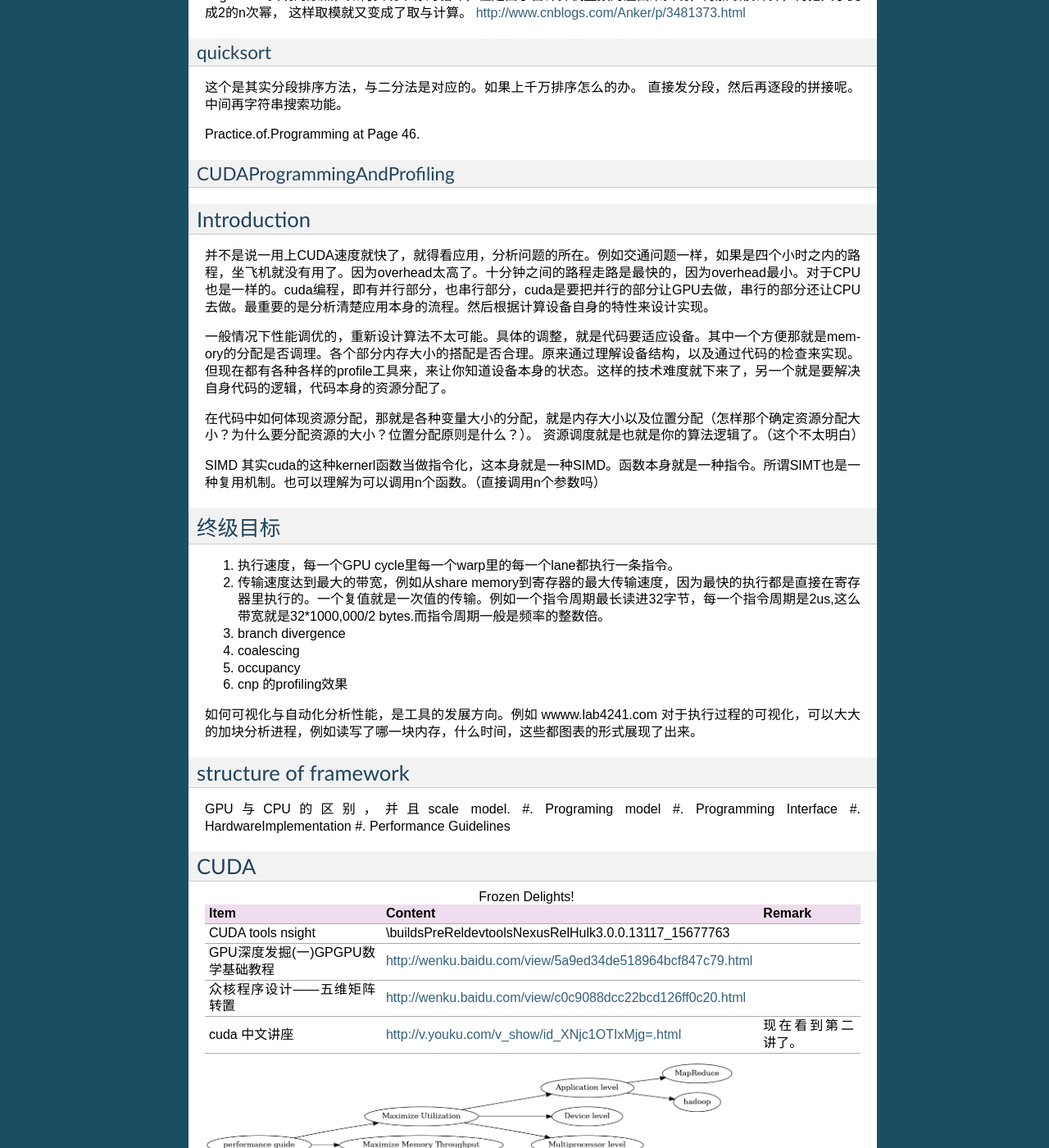
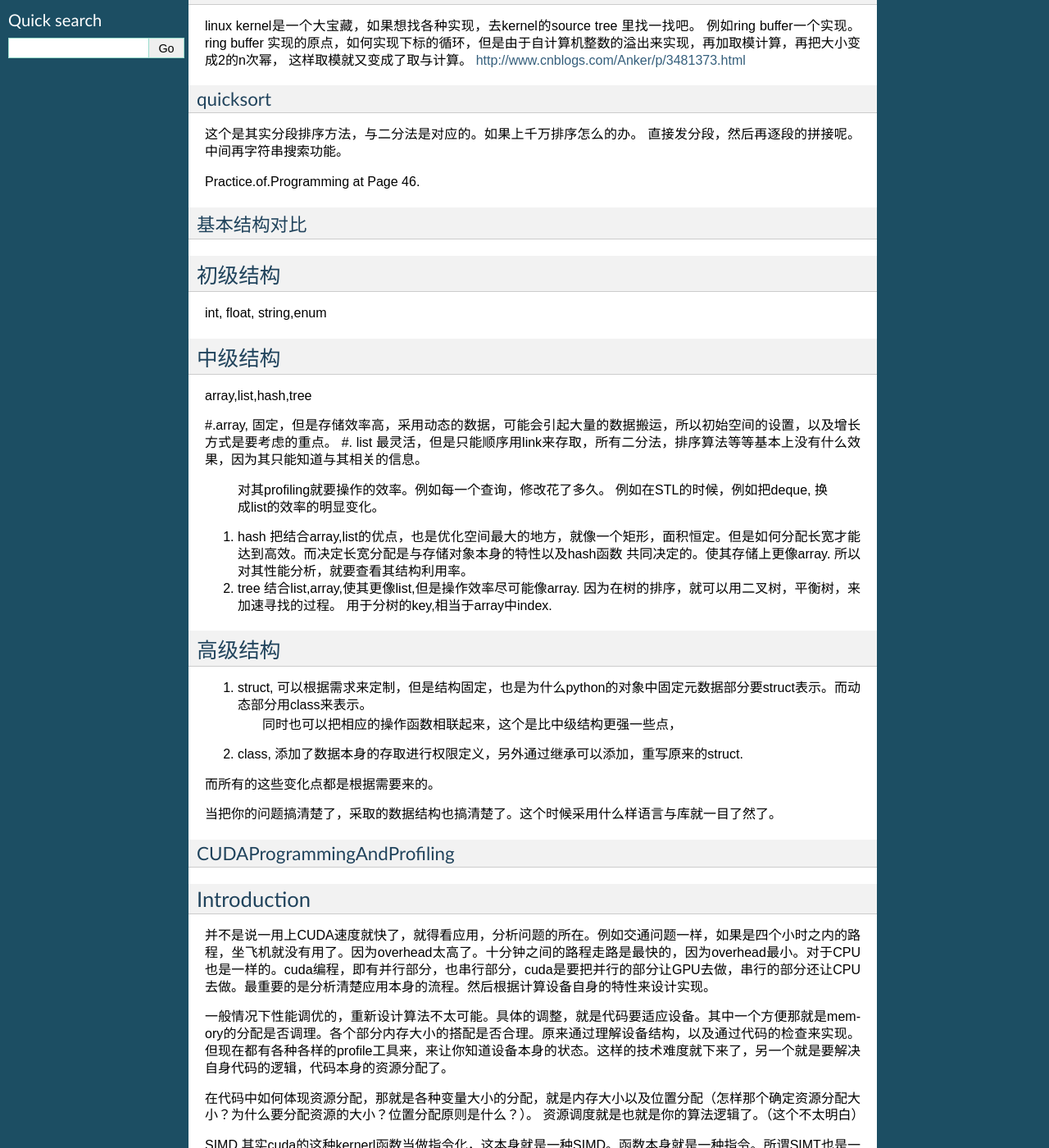
Before and after one commit to gwli/Programming, a Sphinx documentation site: the page built from source/content/Stage_1.rst, in a window 1280 px wide and 1400 px high, scrolled down 1601 px. Shown: the whole window at 82% size. Built offline with Sphinx 7.4.7, drawn with Linux system fonts in a browser that asks for light colours; some of the changed text lies outside the part shown.

Commit message:
basic logic algo

```diff
--- a/source/content/Stage_1/Algorithm.rst
+++ b/source/content/Stage_1/Algorithm.rst
@@ -84,3 +86,39 @@ quicksort
 直接发分段，然后再逐段的拼接呢。 中间再字符串搜索功能。
 
 Practice.of.Programming at Page 46.
+
+
+
+基本结构对比
+============
+
+初级结构
+--------
+int, float, string,enum
+
+
+中级结构
+--------
+
+array,list,hash,tree
+
+#.array, 固定，但是存储效率高，采用动态的数据，可能会引起大量的数据搬运，所以初始空间的设置，以及增长方式是要考虑的重点。
+#. list 最灵活，但是只能顺序用link来存取，所有二分法，排序算法等等基本上没有什么效果，因为其只能知道与其相关的信息。
+   对其profiling就要操作的效率。例如每一个查询，修改花了多久。
+   例如在STL的时候，例如把deque, 换成list的效率的明显变化。
+#. hash 把结合array,list的优点，也是优化空间最大的地方，就像一个矩形，面积恒定。但是如何分配长宽才能达到高效。而决定长宽分配是与存储对象本身的特性以及hash函数
+   共同决定的。使其存储上更像array.
+   所以对其性能分析，就要查看其结构利用率。
+#. tree 结合list,array,使其更像list,但是操作效率尽可能像array. 因为在树的排序，就可以用二叉树，平衡树，来加速寻找的过程。
+   用于分树的key,相当于array中index.
+
+高级结构
+--------
+#. struct, 可以根据需求来定制，但是结构固定，也是为什么python的对象中固定元数据部分要struct表示。而动态部分用class来表示。
+           同时也可以把相应的操作函数相联起来，这个是比中级结构更强一些点，
+#. class,  添加了数据本身的存取进行权限定义，另外通过继承可以添加，重写原来的struct.
+
+而所有的这些变化点都是根据需要来的。
+
+
+当把你的问题搞清楚了，采取的数据结构也搞清楚了。这个时候采用什么样语言与库就一目了然了。
```
Also changed, not shown: other parts of source/content/Stage_1/Algorithm.rst (+2 -0 lines).
